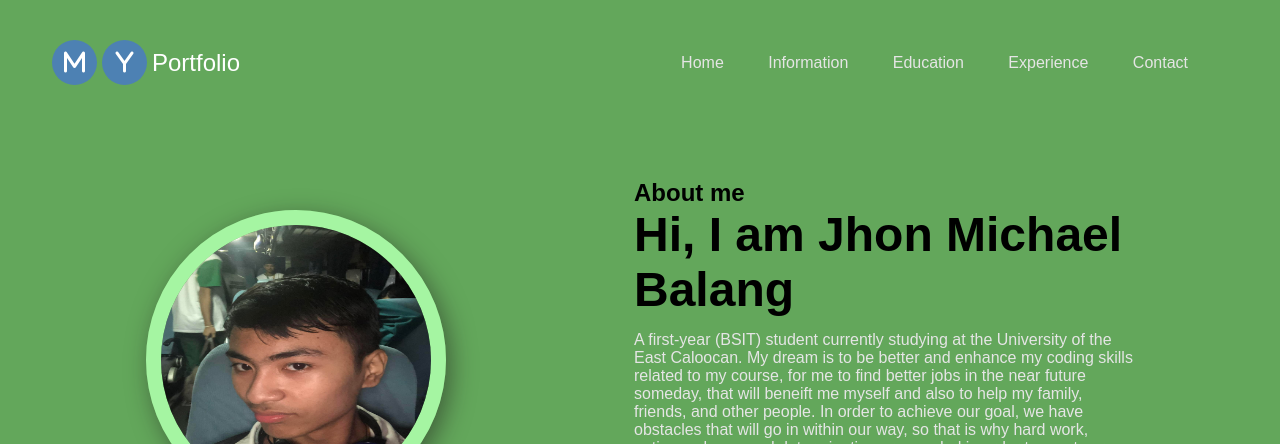
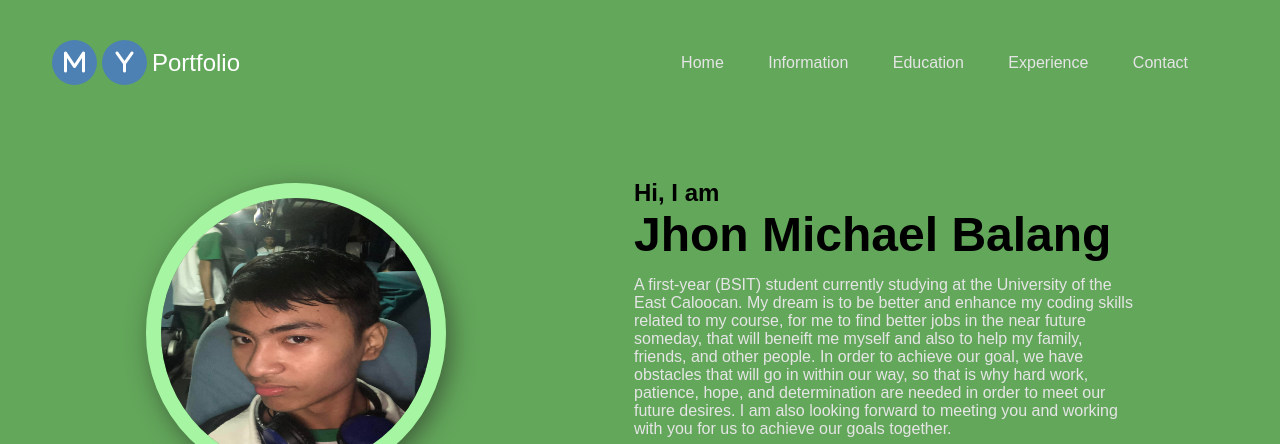
Before and after one commit to Mvladimir800/Balang-Portfolio, a plain HTML site: page index.html in a window 1280 px wide. Shown: the top 444 px of the page. Drawn offline with Linux system fonts and the light colour scheme.

Commit message:
Update index.html

```diff
--- a/index.html
+++ b/index.html
@@ -39,8 +39,8 @@
                     <img src="Pic.jpg" alt="profile pic">
                  </div>
                  <div class="hero-text">
-                    <h2>About me</h2>
-                    <h1 style="color:black">Hi, I am Jhon Michael Balang</h1>
+                    <h2>Hi, I am</h2>
+                    <h1 style="color:black">Jhon Michael Balang</h1>
                     <h5>&NonBreakingSpace;</h5>
                     <p>A first-year (BSIT) student currently studying at the University of the East Caloocan. My dream is to be better and enhance my coding skills related to my course, for me to find better jobs in the near future someday, that will beneift me myself and also to help my family, friends, and other people. In order to achieve our goal, we have obstacles that will go in within our way, so that is why hard work, patience, hope, and determination are needed in order to meet our future desires. I am also looking forward to meeting you and working with you for us to achieve our goals together. </p>
                     <h2>&NonBreakingSpace;</h2>
```
